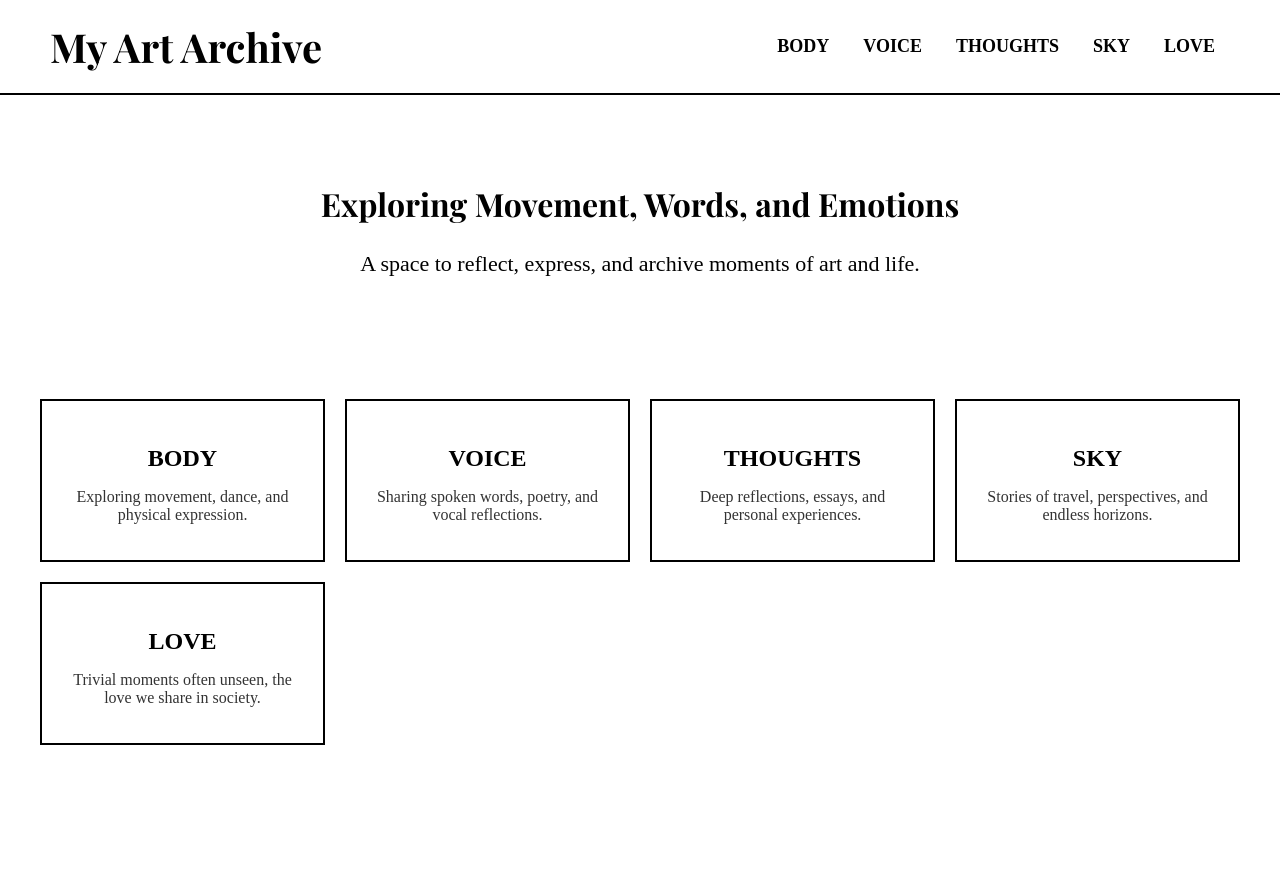
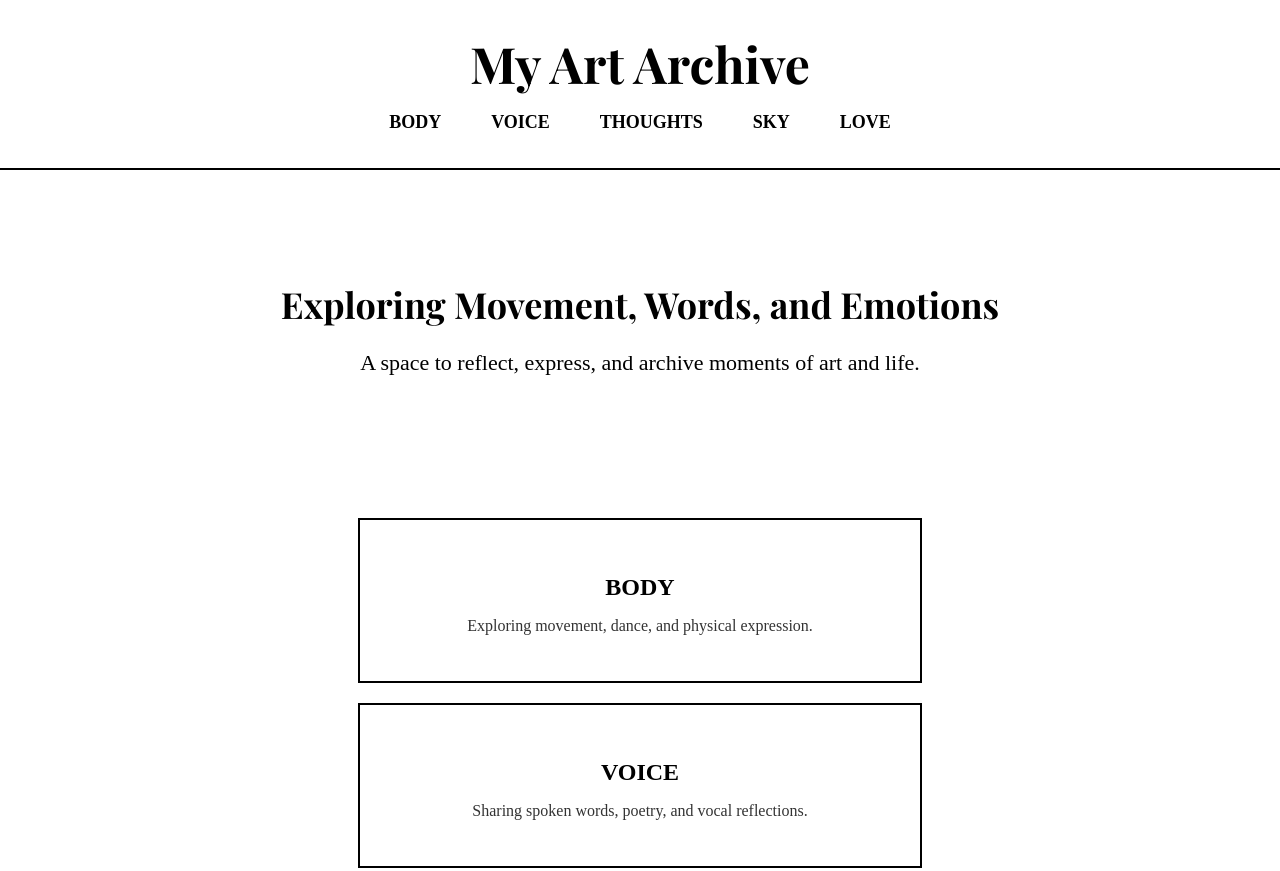
Before and after one commit to RogerCastelo032025/RogerAngelo, a plain HTML site: page index.html in a window 1280 px wide. Shown: the top 871 px of the page. Before the commit the page ends 800 px from the top, so only its background shows below. Drawn offline with nearby package versions, Linux system fonts and the light colour scheme; a web font is replaced by a local one.

Commit message:
Update style.css

```diff
--- a/style.css
+++ b/style.css
@@ -7,30 +7,41 @@ body {
     color: #000;
     margin: 0;
     padding: 0;
+    text-align: center;
 }
 
-/* Header Styling */
+/* Centered Header */
 header {
     display: flex;
-    justify-content: space-between;
+    flex-direction: column;
     align-items: center;
-    padding: 20px 50px;
+    justify-content: center;
+    padding: 30px 20px;
     border-bottom: 2px solid black;
 }
 
+/* Centering the Logo */
 .logo {
-    font-size: 40px;
+    font-size: 50px;
     font-weight: bold;
     font-family: 'Playfair Display', serif;
+    margin-bottom: 10px;
+}
+
+/* Centering Navigation */
+nav {
+    display: flex;
+    gap: 20px;
+    justify-content: center;
 }
 
 nav a {
     text-decoration: none;
     font-size: 18px;
     font-weight: bold;
-    margin: 0 15px;
     color: black;
     text-transform: uppercase;
+    padding: 5px 15px;
 }
 
 nav a:hover {
@@ -40,28 +51,32 @@ nav a:hover {
 /* Introduction Section */
 .intro {
     text-align: center;
-    padding: 60px 20px;
+    padding: 80px 20px;
     font-size: 22px;
 }
 
 .intro h2 {
-    font-size: 32px;
+    font-size: 36px;
     font-family: 'Playfair Display', serif;
     font-weight: 700;
+    margin-bottom: 10px;
 }
 
-/* Content Grid */
+/* Centered Content Grid */
 .content-grid {
-    display: grid;
-    grid-template-columns: repeat(auto-fit, minmax(250px, 1fr));
+    display: flex;
+    flex-direction: column;
+    align-items: center;
     gap: 20px;
     padding: 40px;
-    text-align: center;
 }
 
+/* Content Boxes */
 .content-box {
+    width: 60%;
     border: 2px solid black;
-    padding: 20px;
+    padding: 30px;
+    max-width: 500px;
 }
 
 .content-box h3 {
```
